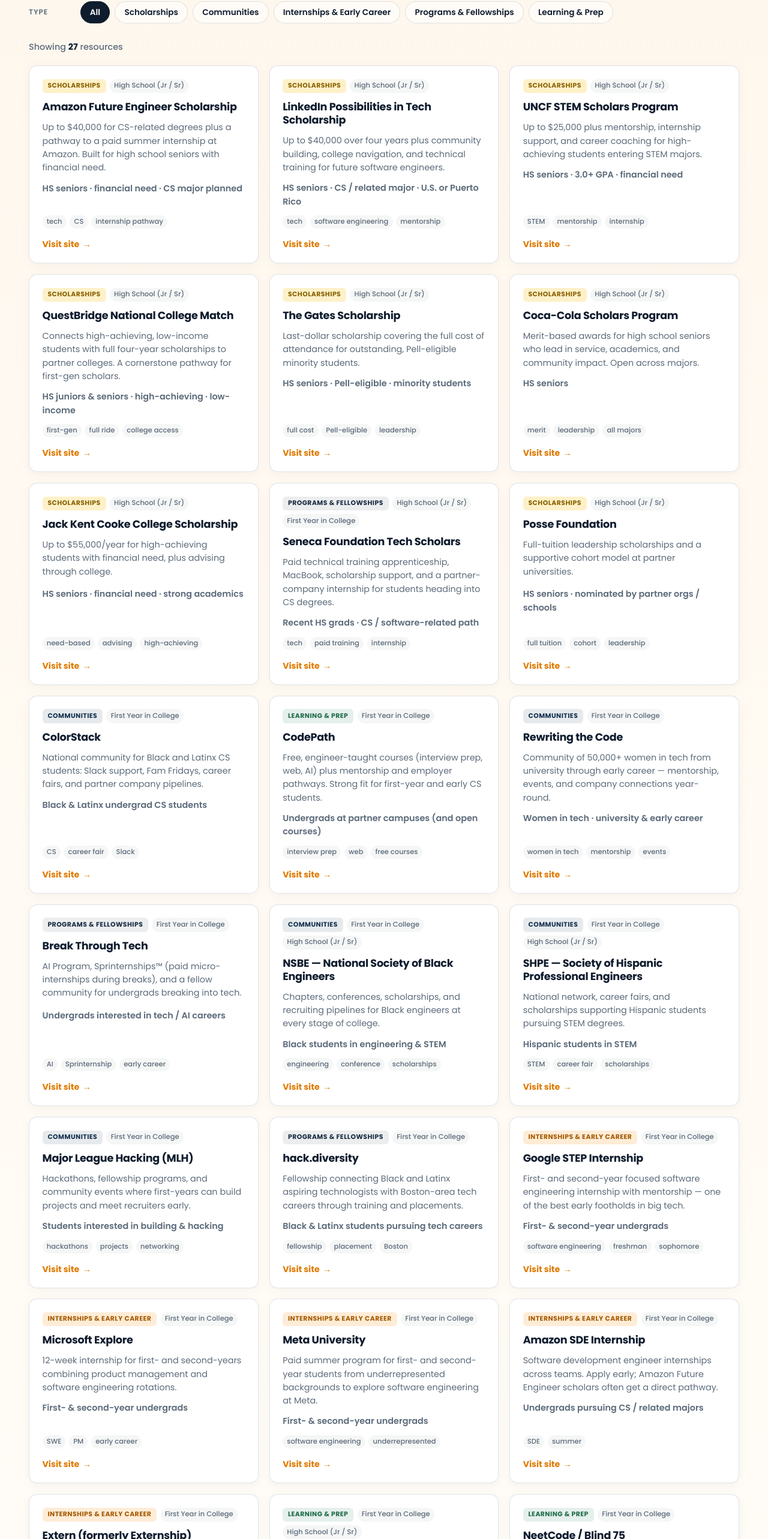
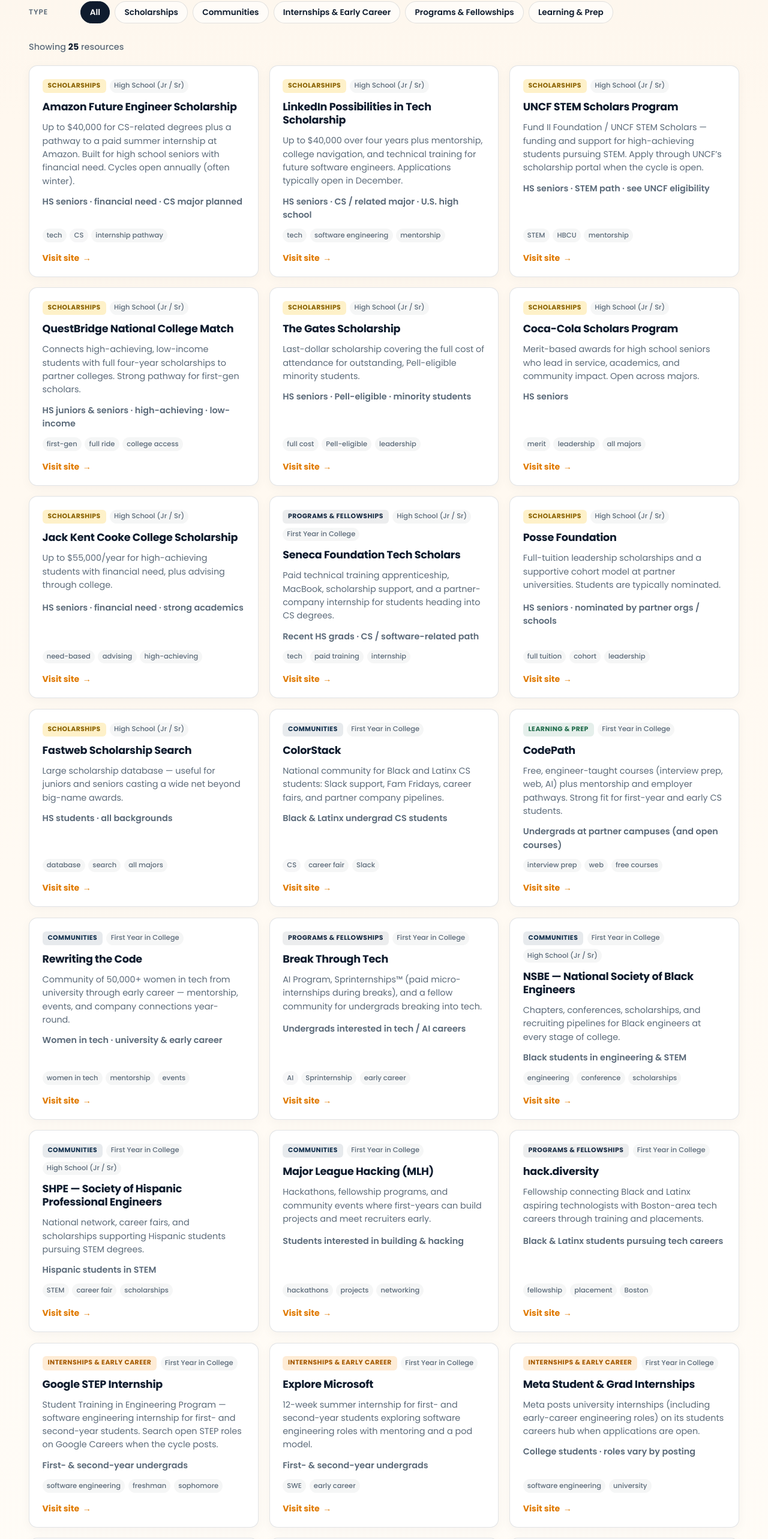
Before and after one commit to KennaissaNabi/FGS-ResourceHub, a React (Vite) app: page / in a window 1280 px wide. Shown: the part 1503-4069 px from the top of the page at 60% size. Built offline with nearby package versions, Linux system fonts and the light colour scheme.

Commit message:
Fix broken resource links and donate CTA.
Remove First Gen from the list, drop dead Meta University / STEP landing pages, and point scholarships at verified URLs.

```diff
--- a/src/App.tsx
+++ b/src/App.tsx
@@ -89,7 +89,7 @@
         </a>
         <a
           className="header-cta"
-          href="https://www.firstgenscholars.org/"
+          href="https://www.firstgenscholars.org/donate"
           target="_blank"
           rel="noreferrer"
         >
--- a/src/data/resources.ts
+++ b/src/data/resources.ts
@@ -37,8 +37,8 @@
     id: "amazon-future-engineer",
     name: "Amazon Future Engineer Scholarship",
     description:
-      "Up to $40,000 for CS-related degrees plus a pathway to a paid summer internship at Amazon. Built for high school seniors with financial need.",
-    url: "https://www.amazonfutureengineer.com/scholarships",
+      "Up to $40,000 for CS-related degrees plus a pathway to a paid summer internship at Amazon. Built for high school seniors with financial need. Cycles open annually (often winter).",
+    url: "https://scholarshipamerica.org/scholarship/amazonfutureengineer/",
     audiences: ["high-school"],
     category: "scholarship",
     tags: ["tech", "CS", "internship pathway"],
@@ -48,29 +48,29 @@
     id: "linkedin-possibilities",
     name: "LinkedIn Possibilities in Tech Scholarship",
     description:
-      "Up to $40,000 over four years plus community building, college navigation, and technical training for future software engineers.",
-    url: "https://apply.mykaleidoscope.com/program/LinkedIn2026",
+      "Up to $40,000 over four years plus mentorship, college navigation, and technical training for future software engineers. Applications typically open in December.",
+    url: "https://careers.linkedin.com/pathways-programs/possibilities-scholarship",
     audiences: ["high-school"],
     category: "scholarship",
     tags: ["tech", "software engineering", "mentorship"],
-    eligibility: "HS seniors · CS / related major · U.S. or Puerto Rico",
+    eligibility: "HS seniors · CS / related major · U.S. high school",
   },
   {
     id: "uncf-stem",
     name: "UNCF STEM Scholars Program",
     description:
-      "Up to $25,000 plus mentorship, internship support, and career coaching for high-achieving students entering STEM majors.",
-    url: "https://uncf.org/programs/stem-scholars",
+      "Fund II Foundation / UNCF STEM Scholars — funding and support for high-achieving students pursuing STEM. Apply through UNCF’s scholarship portal when the cycle is open.",
+    url: "https://uncf.org/scholarships",
     audiences: ["high-school"],
     category: "scholarship",
-    tags: ["STEM", "mentorship", "internship"],
-    eligibility: "HS seniors · 3.0+ GPA · financial need",
+    tags: ["STEM", "HBCU", "mentorship"],
+    eligibility: "HS seniors · STEM path · see UNCF eligibility",
   },
   {
     id: "questbridge",
     name: "QuestBridge National College Match",
     description:
-      "Connects high-achieving, low-income students with full four-year scholarships to partner colleges. A cornerstone pathway for first-gen scholars.",
+      "Connects high-achieving, low-income students with full four-year scholarships to partner colleges. Strong pathway for first-gen scholars.",
     url: "https://www.questbridge.org/",
     audiences: ["high-school"],
     category: "scholarship",
@@ -122,15 +122,26 @@
     eligibility: "Recent HS grads · CS / software-related path",
   },
   {
-    id: "possenetwork",
+    id: "posse",
     name: "Posse Foundation",
     description:
-      "Full-tuition leadership scholarships and a supportive cohort model at partner universities.",
+      "Full-tuition leadership scholarships and a supportive cohort model at partner universities. Students are typically nominated.",
     url: "https://www.possefoundation.org/",
     audiences: ["high-school"],
     category: "scholarship",
     tags: ["full tuition", "cohort", "leadership"],
     eligibility: "HS seniors · nominated by partner orgs / schools",
+  },
+  {
+    id: "fastweb",
+    name: "Fastweb Scholarship Search",
+    description:
+      "Large scholarship database — useful for juniors and seniors casting a wide net beyond big-name awards.",
+    url: "https://www.fastweb.com/",
+    audiences: ["high-school"],
+    category: "scholarship",
+    tags: ["database", "search", "all majors"],
+    eligibility: "HS students · all backgrounds",
   },
 
   // ——— College communities (Color Stack–style) ———
@@ -205,7 +216,7 @@
     name: "Major League Hacking (MLH)",
     description:
       "Hackathons, fellowship programs, and community events where first-years can build projects and meet recruiters early.",
-    url: "https://mlh.io/",
+    url: "https://www.mlh.com/",
     audiences: ["college-first-year"],
     category: "community",
     tags: ["hackathons", "projects", "networking"],
@@ -228,8 +239,8 @@
     id: "google-step",
     name: "Google STEP Internship",
     description:
-      "First- and second-year focused software engineering internship with mentorship — one of the best early footholds in big tech.",
-    url: "https://buildyourfuture.withgoogle.com/programs/step",
+      "Student Training in Engineering Program — software engineering internship for first- and second-year students. Search open STEP roles on Google Careers when the cycle posts.",
+    url: "https://www.google.com/about/careers/applications/jobs/results/?q=STEP",
     audiences: ["college-first-year"],
     category: "internship",
     tags: ["software engineering", "freshman", "sophomore"],
@@ -237,32 +248,32 @@
   },
   {
     id: "microsoft-explore",
-    name: "Microsoft Explore",
+    name: "Explore Microsoft",
     description:
-      "12-week internship for first- and second-years combining product management and software engineering rotations.",
-    url: "https://careers.microsoft.com/v2/global/en/exploration-programs/explore",
+      "12-week summer internship for first- and second-year students exploring software engineering roles with mentoring and a pod model.",
+    url: "https://careers.microsoft.com/v2/global/en/exploremicrosoft",
     audiences: ["college-first-year"],
     category: "internship",
-    tags: ["SWE", "PM", "early career"],
+    tags: ["SWE", "early career"],
     eligibility: "First- & second-year undergrads",
   },
   {
-    id: "meta-university",
-    name: "Meta University",
+    id: "meta-students",
+    name: "Meta Student & Grad Internships",
     description:
-      "Paid summer program for first- and second-year students from underrepresented backgrounds to explore software engineering at Meta.",
-    url: "https://www.metacareers.com/careerprograms/pathways/metauniversity",
+      "Meta posts university internships (including early-career engineering roles) on its students careers hub when applications are open.",
+    url: "https://www.metacareers.com/careerprograms/students",
     audiences: ["college-first-year"],
     category: "internship",
-    tags: ["software engineering", "underrepresented"],
-    eligibility: "First- & second-year undergrads",
+    tags: ["software engineering", "university"],
+    eligibility: "College students · roles vary by posting",
   },
   {
     id: "amazon-sde-intern",
-    name: "Amazon SDE Internship",
+    name: "Amazon Student Internships",
     description:
-      "Software development engineer internships across teams. Apply early; Amazon Future Engineer scholars often get a direct pathway.",
-    url: "https://www.amazon.jobs/en/teams/internships-for-students",
+      "Software development and other student internship tracks across Amazon. Apply early; Amazon Future Engineer scholars often get a related pathway.",
+    url: "https://www.amazon.jobs/content/en/career-programs/university/internships-for-students",
     audiences: ["college-first-year"],
     category: "internship",
     tags: ["SDE", "summer"],
@@ -270,7 +281,7 @@
   },
   {
     id: "extern",
-    name: "Extern (formerly Externship)",
+    name: "Extern",
     description:
       "Flexible, project-based externships with real companies — a strong first résumé line when a full summer internship isn’t locked yet.",
     url: "https://www.extern.com/",
@@ -294,7 +305,7 @@
   },
   {
     id: "neetcode",
-    name: "NeetCode / Blind 75",
+    name: "NeetCode",
     description:
       "Structured interview practice roadmap. Start lightly as a first-year; ramp up before sophomore internship season.",
     url: "https://neetcode.io/",
@@ -303,37 +314,4 @@
     tags: ["interview prep", "algorithms"],
     eligibility: "Students preparing for tech interviews",
   },
-  {
-    id: "first-gen-scholars",
-    name: "First Gen Scholars — College Access",
-    description:
-      "Our home base: summer program, mentoring, and debt-free college navigation for first-generation, low-income scholars.",
-    url: "https://www.firstgenscholars.org/",
-    audiences: ["high-school", "college-first-year"],
-    category: "program",
-    tags: ["first-gen", "mentorship", "debt-free"],
-    eligibility: "First-gen, low-income students",
-  },
-  {
-    id: "fastweb",
-    name: "Fastweb Scholarship Search",
-    description:
-      "Large scholarship database — useful for juniors and seniors casting a wide net beyond big-name awards.",
-    url: "https://www.fastweb.com/",
-    audiences: ["high-school"],
-    category: "scholarship",
-    tags: ["database", "search", "all majors"],
-    eligibility: "HS students · all backgrounds",
-  },
-  {
-    id: "scholarships-com",
-    name: "Scholarships.com",
-    description:
-      "Searchable scholarship board with filters for major, state, and demographics. Pair with FAFSA and institutional aid.",
-    url: "https://www.scholarships.com/",
-    audiences: ["high-school", "college-first-year"],
-    category: "scholarship",
-    tags: ["database", "search"],
-    eligibility: "HS & college students",
-  },
 ];
```
